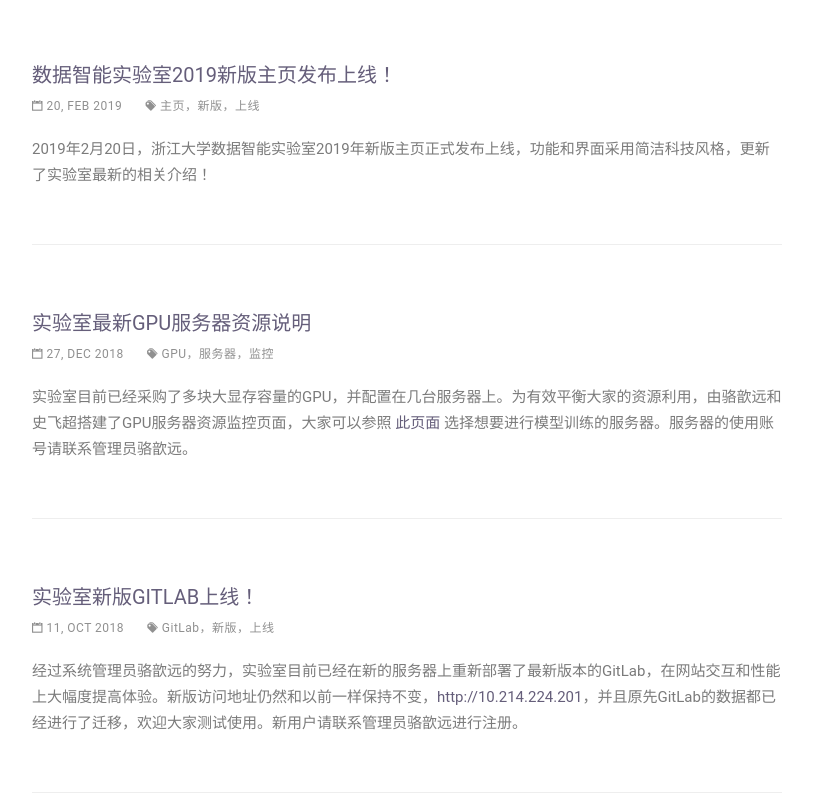
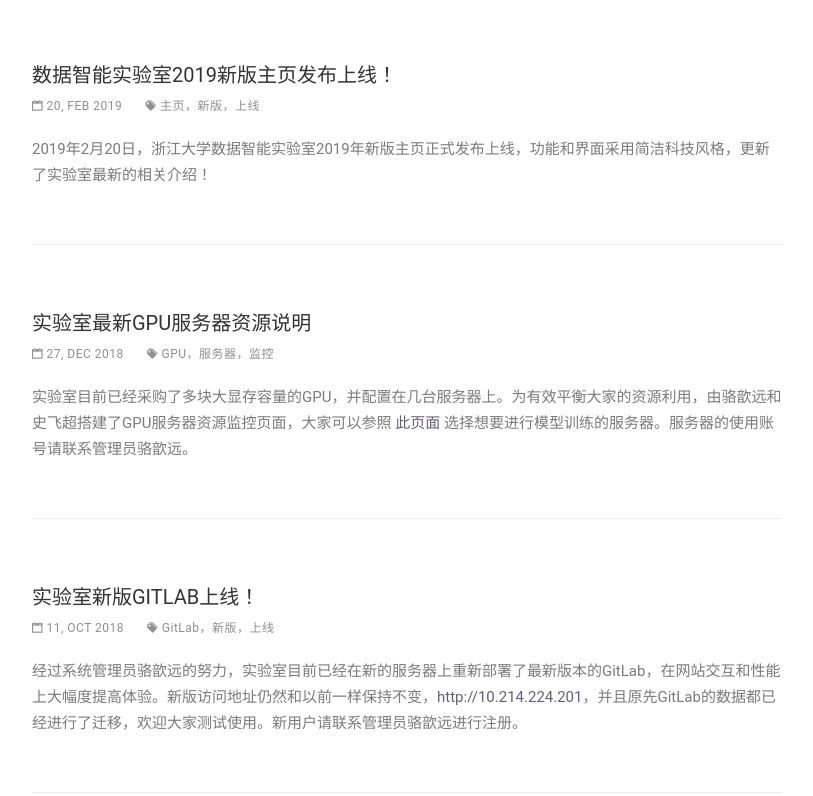
Before and after one commit to dilab-zju/dilab-zju.github.io, a plain HTML site: page news.html in a window 1280 px wide. Shown: the part 791-1587 px from the top of the page, without its empty margins (233-1046 px from the left). Drawn offline with nearby package versions, Linux system fonts and the light colour scheme; some packages are replaced by stand-ins of ours; a script that the page names is missing; files whose address does not match are found by name.

Commit message:
fix news.html link

```diff
--- a/news.html
+++ b/news.html
@@ -92,13 +92,11 @@
 			<div class="col-md-8 col-md-offset-2">
         		<div class="post">
 	<div class="post-media post-thumb">
-		<a href="blog-single.html">
-			<img src="images/news/blog-post-1.jpg" alt="">
-		</a>
+		<img src="images/news/blog-post-1.jpg" alt="">
 	</div>
 	<br>
 	<br>
-	<h3 class="post-title"><a href="blog-single.html">数据智能实验室2019新版主页发布上线！</a></h3>
+	<h3 class="post-title">数据智能实验室2019新版主页发布上线！</h3>
 	<div class="post-meta">
         <ul>
           <li>
@@ -116,7 +114,7 @@
 	</div>
 	<p><br></p>
 
-	<h3 class="post-title"><a href="blog-single.html">实验室最新GPU服务器资源说明</a></h3>
+	<h3 class="post-title">实验室最新GPU服务器资源说明</h3>
 	<div class="post-meta">
         <ul>
           <li>
@@ -134,7 +132,7 @@
 	</div>
 	<p><br></p>
 
-	<h3 class="post-title"><a href="blog-single.html">实验室新版GitLab上线！</a></h3>
+	<h3 class="post-title">实验室新版GitLab上线！</h3>
 	<div class="post-meta">
         <ul>
           <li>
@@ -155,7 +153,7 @@
 	<div class="post-media post-media-audio">
 		<iframe height="400" src="https://www.youtube.com/embed/dERSHqp7lpM"  allowfullscreen></iframe>
 	</div>
-	<h3 class="post-title"><a href="blog-single.html">恭喜李环同学在数据库顶级会议VLDB上发表Demo论文！</a></h3>
+	<h3 class="post-title">恭喜李环同学在数据库顶级会议VLDB上发表Demo论文！</h3>
 	<div class="post-meta">
         <ul>
           <li>
```
